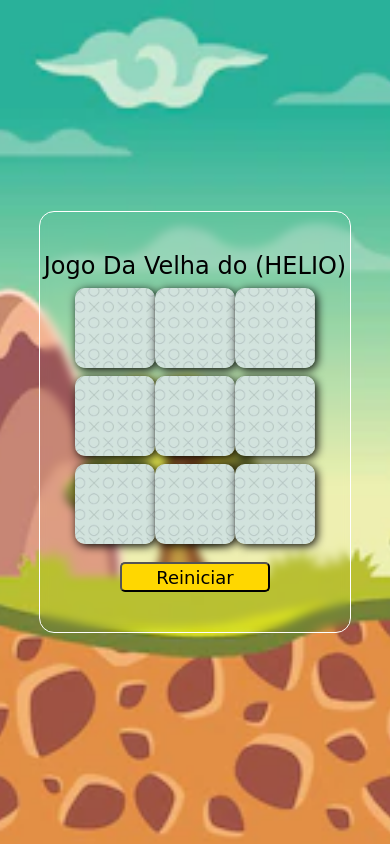
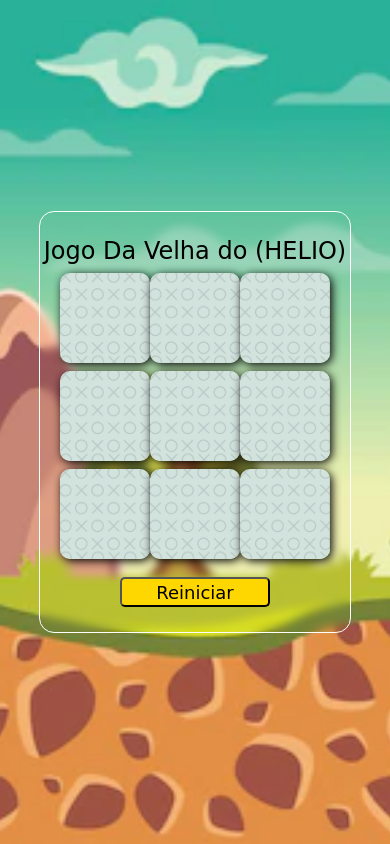
Before and after one commit to FelipeFontesLisboa/JogoVelha-Projeto-SENAC, a plain HTML site: page index.html in a window 390 px wide. Drawn offline with Linux system fonts and the light colour scheme; a web font is replaced by a local one.

Commit message:
Resolvendo Conflitos

```diff
--- a/style.css
+++ b/style.css
@@ -36,11 +36,6 @@ span {
     /*animation: blinker 1.5s linear infinite;*/
 }
 
-/*@keyframes blinker {
-    0% {
-        opacity: 0;
-    }
-}*/
 
 table{
     display: flex;
@@ -94,8 +89,8 @@ button {
        }
     .quadrado{
         margin-top:50px;
-        width: 80px;
-        height:80px;
+        width: 90px;
+        height:90px;
         font-size: 2.5rem;
         user-select: none;
     }
```
